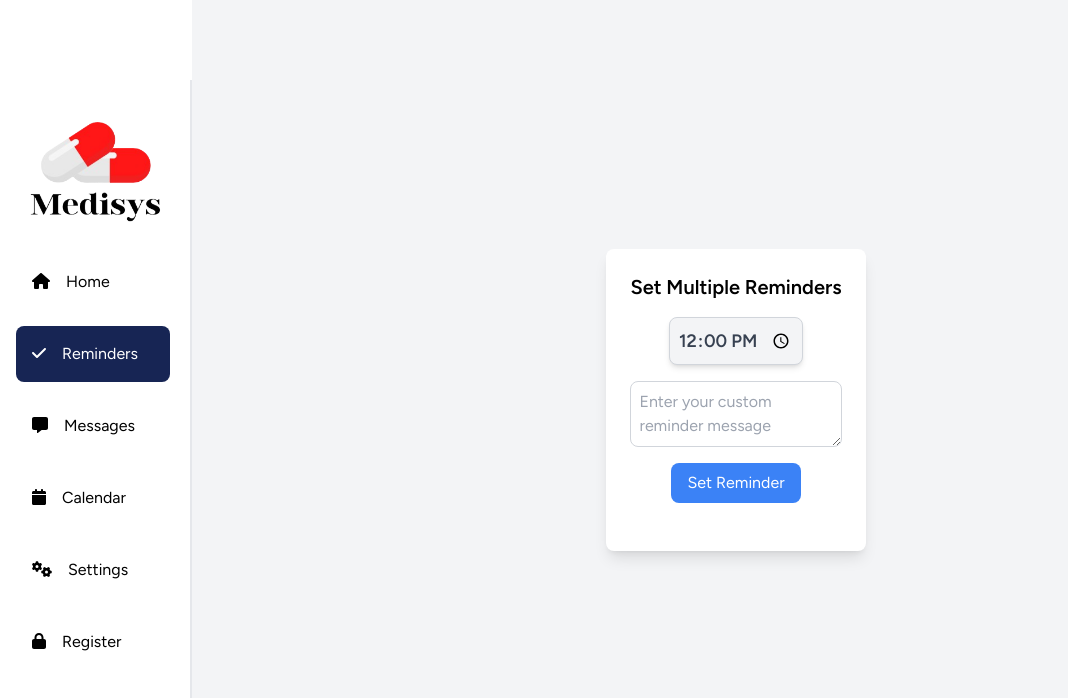
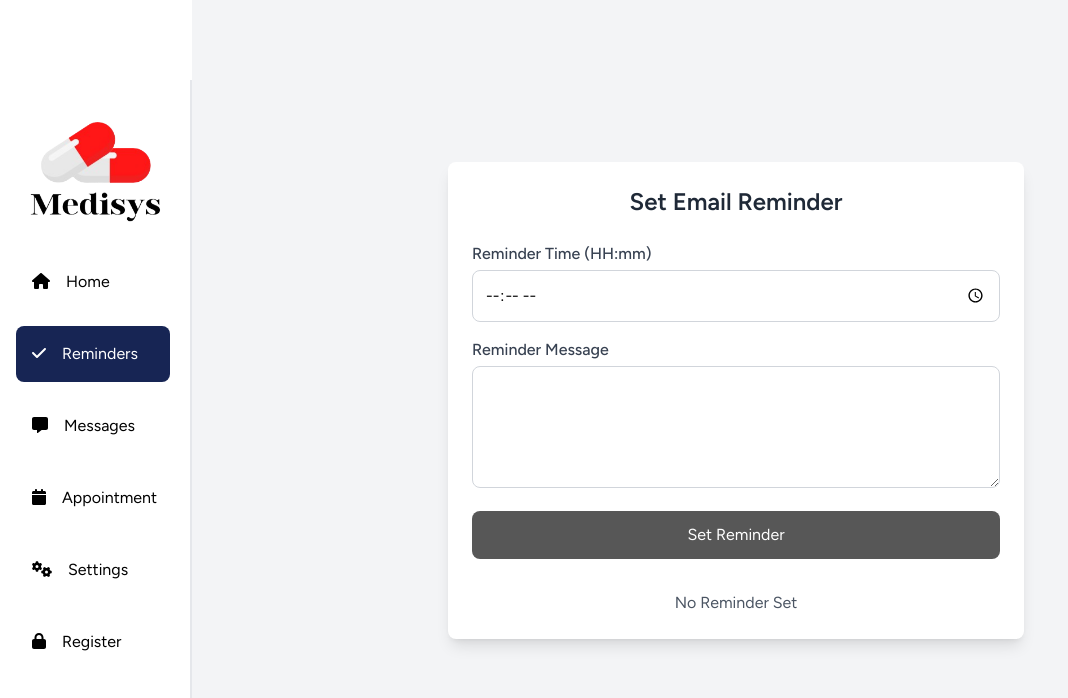
Before and after one commit to AashutoshDL/Clinic-Management-System, a React (Vite) app: page /reminders in a window 1280 px wide. Shown: the top 698 px of the page, without its empty margins (0-1068 px from the left). Built offline with nearby package versions, Linux system fonts and the light colour scheme.

Commit message:
mimor changes of tokens

```diff
--- a/src/App.jsx
+++ b/src/App.jsx
@@ -33,11 +33,11 @@ const App = () => {
             <Route path="/login" element={<Login />} />
             <Route path="/termsandconditions" element={<TermsConditions />} />
             <Route path="/profile" element={<Profile />} />
-            <Route path="/reminders" element={<Reminders />} />
+            <Route path="/emailReminders" element={<Reminders />} />
             <Route path="/verifyEmail" element={<VerifyEmail />} />
             <Route path='/admin' element={<Admin />} />
             <Route path='/loading' element={<LoadingScreen />} />
-            <Route path='/emailReminder' element={<EmailReminders />} />
+            <Route path='/reminders' element={<EmailReminders />} />
           </Routes>
         </div>
       </div>
--- a/src/components/Auth/Login.jsx
+++ b/src/components/Auth/Login.jsx
@@ -32,22 +32,27 @@ const Login = () => {
               const response = await axios.post('http://localhost:3001/auth/login', values, {
                 headers: {
                   'Content-Type': 'application/json',
-                  withCredentials: true,
                 },
+                withCredentials: true,
               });
               const data = response.data;
-              console.log(data)
               alert(`Login Successful. Welcome, ${data.user.firstName}`);
               login(data.user.id);
-              navigate('/home');
+              console.log(data.user.role)
+              if(data.user.role==='user'){
+                navigate('/home');
+              }else if(data.user.role==='admin'){
+                navigate('/admin')
+              }
             } catch (error) {
               console.error('Error during login', error);
               if (error.response) {
-                console.log('Response error:', error.response.data);
+                alert(error.response.data.message)
+                console.error('Response error:', error.response.data);
               } else if (error.request) {
-                console.log('Request error: No response received from the server');
+                console.error('Request error: No response received from the server');
               } else {
-                console.log('Unexpected error:', error.message);
+                console.error('Unexpected error:', error.message);
               }
             } finally {
               setSubmitting(false);
@@ -77,7 +82,6 @@ const Login = () => {
                 <option value="doctor">Doctor</option>
                 <option value="lab-technician">Lab Technician</option>
                 <option value="admin">Admin</option>
-                <option value="superadmin">Super Admin</option>
               </MySelect>
               <div className="flex justify-between items-center">
                 <button
--- a/src/components/Home/Navbar.jsx
+++ b/src/components/Home/Navbar.jsx
@@ -49,7 +49,7 @@ const Navbar = () => {
       </NavLink>
 
       <NavLink
-        to="/calendar"
+        to="/appointment"
         className={({ isActive }) =>
           isActive
             ? "mb-4 bg-blue-950 text-white p-4 pr-4 rounded-lg"
@@ -57,7 +57,7 @@ const Navbar = () => {
         }
       >
         <FontAwesomeIcon icon={faCalendar} className='mr-4'/>
-        Calendar
+        Appointment
       </NavLink>
 
       <NavLink
--- a/src/components/Reminders/EmailReminders.jsx
+++ b/src/components/Reminders/EmailReminders.jsx
@@ -6,8 +6,6 @@ const EmailReminders = () => {
   const { userId, isLoggedIn } = useAuth();
   const [reminderTime, setReminderTime] = useState('');
   const [reminderMessage, setReminderMessage] = useState('');
-  const [isReminderSet, setIsReminderSet] = useState(false);
-  const [savedReminder, setSavedReminder] = useState(null);
   const [reminders, setReminders] = useState([]);  // New state for storing reminders
 
   // Fetch reminders for the user on component mount
@@ -23,10 +21,18 @@ const EmailReminders = () => {
         `http://localhost:3001/reminder/getAllReminders/${userId}`
       );
       setReminders(response.data);  // Set the fetched reminders in state
-      console.log(response.data);  // Set the fetched reminders in state
     } catch (error) {
-      console.error('Error fetching reminders:', error);
-      alert('Failed to load reminders.');
+      if (error.response) {
+        if (error.response.status === 404) {
+          console.log(error.response.data.message);
+        } else {
+          console.log("Server could not fetch data");
+        }
+      } else {
+        // No response
+        console.error("Error fetching reminders", error);
+        alert("Internal Server Error");
+      }
     }
   };
 
@@ -72,12 +78,10 @@ const EmailReminders = () => {
       );
 
       if (response.status === 200) {
-        setSavedReminder({ time: reminderTime, message: reminderMessage });
         setReminderTime('');
         setReminderMessage('');
-        setIsReminderSet(true);
+        fetchReminders();  // Refresh the list of reminders after setting one
         alert('Reminder set successfully!');
-        fetchReminders();  // Refresh the list of reminders after setting one
       } else {
         alert('Failed to set reminder.');
       }
@@ -110,77 +114,80 @@ const EmailReminders = () => {
     }
   };
 
+  // Sort reminders by reminderTime to show the most recent one first
+  const sortedReminders = reminders.sort((a, b) => {
+    return new Date(`1970-01-01T${b.reminderTime}:00Z`) - new Date(`1970-01-01T${a.reminderTime}:00Z`);
+  });
+
   return (
-    <div className="min-h-screen bg-gray-100 flex items-center justify-center">
-      <div className="bg-white p-6 rounded-lg shadow-lg w-full max-w-md">
-        <h2 className="text-xl font-semibold mb-4">Set Email Reminder</h2>
+    <div className="min-h-screen bg-gray-100 flex items-center justify-center py-8">
+      <div className="bg-white p-6 rounded-lg shadow-lg w-full max-w-xl">
+        <h2 className="text-2xl font-semibold text-center text-gray-800 mb-6">Set Email Reminder</h2>
         <form onSubmit={handleSubmit} className="space-y-4">
           <div>
-            <label className="block text-gray-700">Reminder Time (HH:mm)</label>
+            <label className="block text-gray-700 font-medium">Reminder Time (HH:mm)</label>
             <input
               type="time"
               value={reminderTime}
               onChange={handleTimeChange}
-              className="mt-1 p-2 border border-gray-300 rounded w-full"
+              className="mt-1 p-3 border border-gray-300 rounded-lg w-full focus:outline-none focus:ring-2 focus:ring-blue-500"
             />
           </div>
 
           <div>
-            <label className="block text-gray-700">Reminder Message</label>
+            <label className="block text-gray-700 font-medium">Reminder Message</label>
             <textarea
               value={reminderMessage}
               onChange={handleMessageChange}
               rows="4"
-              className="mt-1 p-2 border border-gray-300 rounded w-full"
+              className="mt-1 p-3 border border-gray-300 rounded-lg w-full focus:outline-none focus:ring-2 focus:ring-blue-500"
+              style={{
+                overflowY: 'auto',  // Allows scrolling when content exceeds box
+                wordWrap: 'break-word',  // Ensures long words break and don't overflow
+                maxHeight: '200px',  // Sets max height to prevent the textarea from growing indefinitely
+                resize: 'vertical',  // Restricts the resize to vertical only
+              }}
             ></textarea>
           </div>
 
           <button
             type="submit"
-            className="bg-blue-500 text-white py-2 px-4 rounded hover:bg-blue-600 transition"
+            className="bg-buttonGray text-white py-3 px-6 rounded-lg hover:bg-buttonGrayDark transition duration-300 w-full"
           >
             Set Reminder
           </button>
         </form>
 
-        {isReminderSet && savedReminder && (
-          <div className="mt-6 p-4 border border-gray-300 rounded-lg bg-gray-50">
-            <h3 className="text-lg font-semibold mb-2">Current Reminder</h3>
-            <p>
-              <strong>Time:</strong> {savedReminder.time}
-            </p>
-            <p>
-              <strong>Message:</strong> {savedReminder.message}
-            </p>
-            <button
-              onClick={() =>
-                cancelReminder(savedReminder.time, savedReminder.message)  // Cancel the saved reminder
-              }
-              className="mt-4 bg-red-500 text-white py-2 px-4 rounded hover:bg-red-600 transition"
+        {/* Display all reminders */}
+          {reminders.length > 0 ? (
+            <div className="mt-8 space-y-6">
+              <h3 className="text-xl font-semibold text-gray-800">Your Reminders</h3>
+              {sortedReminders.map((reminder, index) => (
+                <div
+                  key={`${reminder.reminderTime}-${reminder.reminderMessage}`}
+                  className="p-6 bg-white shadow-sm rounded-lg flex justify-between items-center border border-gray-200 hover:shadow-md transition"
                 >
-              Cancel Reminder
-            </button>
+                  <div className="flex items-center space-x-4">
+                    <div className="text-2xl font-semibold text-gray-600">{index + 1}</div>
+                    <div>
+                      <p className="text-gray-800 font-medium">{reminder.reminderTime}</p>
+                      <p className="text-gray-600">{reminder.reminderMessage}</p>
                     </div>
-        )}
-
-        {/* Display all reminders */}
-        {reminders.length > 0 && (
-          <div className="mt-6 p-4 border border-gray-300 rounded-lg bg-gray-50">
-            <h3 className="text-lg font-semibold mb-2">Your Reminders</h3>
-            {reminders.map((reminder) => (
-              <div key={`${reminder.reminderTime}-${reminder.reminderMessage}`} className="mb-4">
-                <p><strong>Time:</strong> {reminder.reminderTime}</p>
-                <p><strong>Message:</strong> {reminder.reminderMessage}</p>
+                  </div>
                   <button
                     onClick={() =>
                       cancelReminder(reminder.reminderTime, reminder.reminderMessage)  // Cancel the specific reminder
                     }
-                  className="mt-4 bg-red-500 text-white py-2 px-4 rounded hover:bg-red-600 transition"
+                    className="bg-red-500 text-white py-2 px-4 rounded-lg hover:bg-red-600 transition duration-300"
                   >
-                  Cancel Reminder
+                    Cancel
                   </button>
                 </div>
               ))}
+            </div>
+          ) : (
+            <div className="mt-8 text-center text-gray-600">
+              <p>No Reminder Set</p>
             </div>
           )}
       </div>
--- a/src/components/context/AuthContext.jsx
+++ b/src/components/context/AuthContext.jsx
@@ -19,15 +19,20 @@ export const AuthProvider = ({ children }) => {
   const login = (userId) => {
     setIsLoggedIn(true);
     setUserId(userId);
-    // Save user ID in cookies
+    // Save user ID and tokens in cookies
     Cookies.set('userId', userId, { expires: 7, secure: true });
+    // Cookies.set('accessToken', accessToken, { expires: 7, secure: true });
+    // Cookies.set('refreshToken', refreshToken, { expires: 7, secure: true });
   };
 
   const logout = () => {
     setIsLoggedIn(false);
     setUserId(null);
-    // Remove user ID from cookies
+
+    // Remove user ID and tokens from cookies
     Cookies.remove('userId');
+    Cookies.remove('accessToken');
+    Cookies.remove('refreshToken');
   };
 
   return (
```
Also changed, not shown: src/components/Profile/Profile.jsx (+25 -12 lines). Lines whose indentation alone changed are shown as unchanged.
